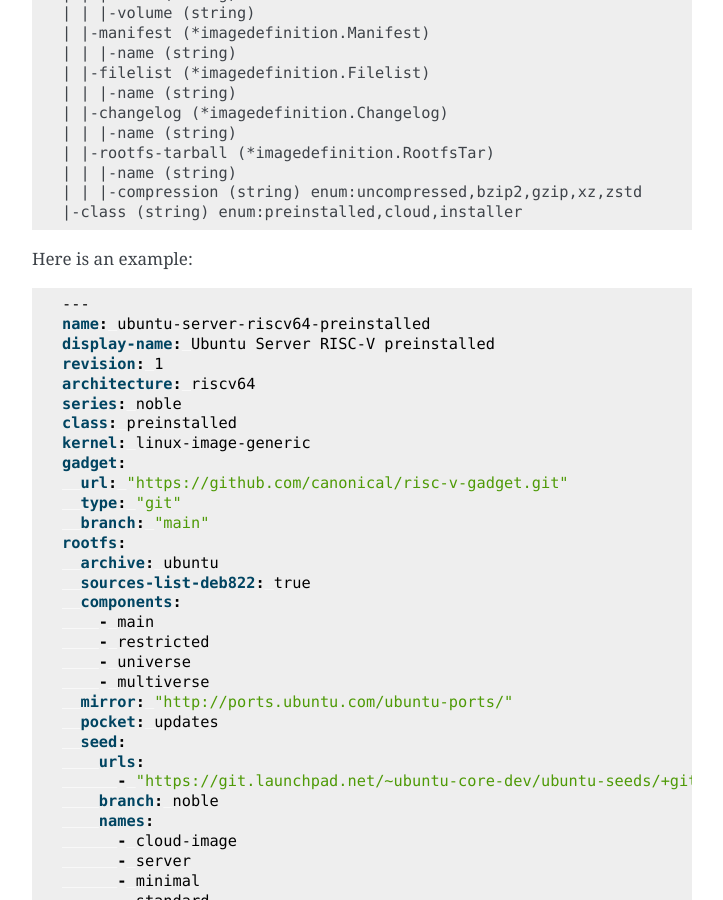
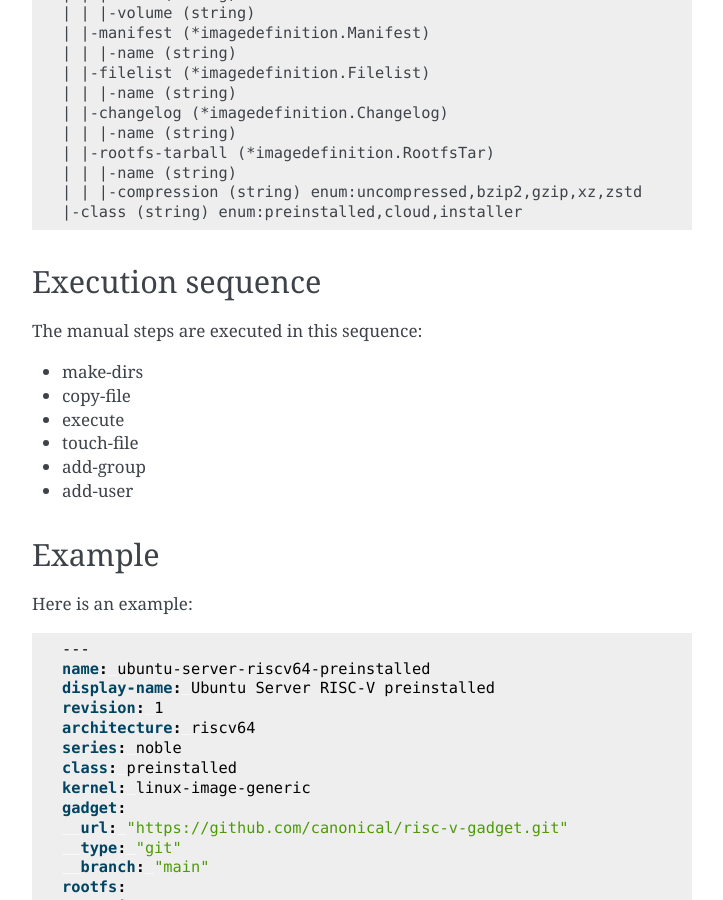
Before and after one commit to canonical/risc-v-cookbook, a Sphinx documentation site: the page built from docs/reference/image_definition.rst, in a window 1280 px wide and 900 px high, scrolled down 2005 px. Shown: the whole window, without its empty margins (388-1111 px from the left). Built offline with Sphinx 7.4.7, drawn with Linux system fonts in a browser that asks for light colours; some of the changed text lies outside the part shown.

Commit message:
image_definition: describe execution sequence of manual steps
Signed-off-by: Heinrich Schuchardt <heinrich.schuchardt@canonical.com>

```diff
--- a/docs/.custom_wordlist.txt
+++ b/docs/.custom_wordlist.txt
@@ -21,6 +21,7 @@
 dev
 DEP
 dh
+dirs
 dpkg
 dput
 dsc
--- a/docs/reference/image_definition.rst
+++ b/docs/reference/image_definition.rst
@@ -111,6 +111,21 @@
     | | |-compression (string) enum:uncompressed,bzip2,gzip,xz,zstd
     |-class (string) enum:preinstalled,cloud,installer
 
+Execution sequence
+------------------
+
+The manual steps are executed in this sequence:
+
+* make-dirs
+* copy-file
+* execute
+* touch-file
+* add-group
+* add-user
+
+Example
+-------
+
 Here is an example:
 
 .. code-block:: yaml
```
